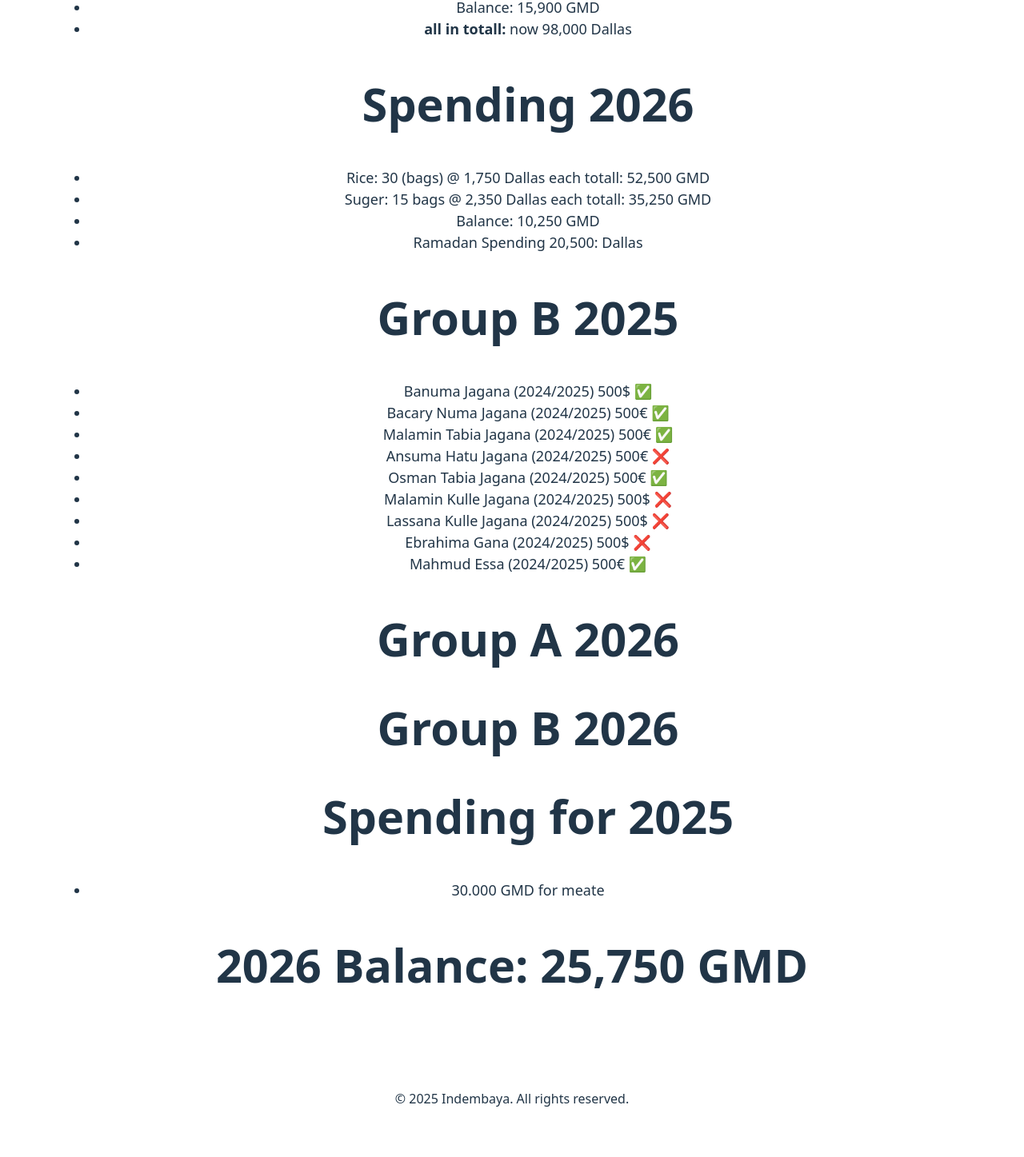
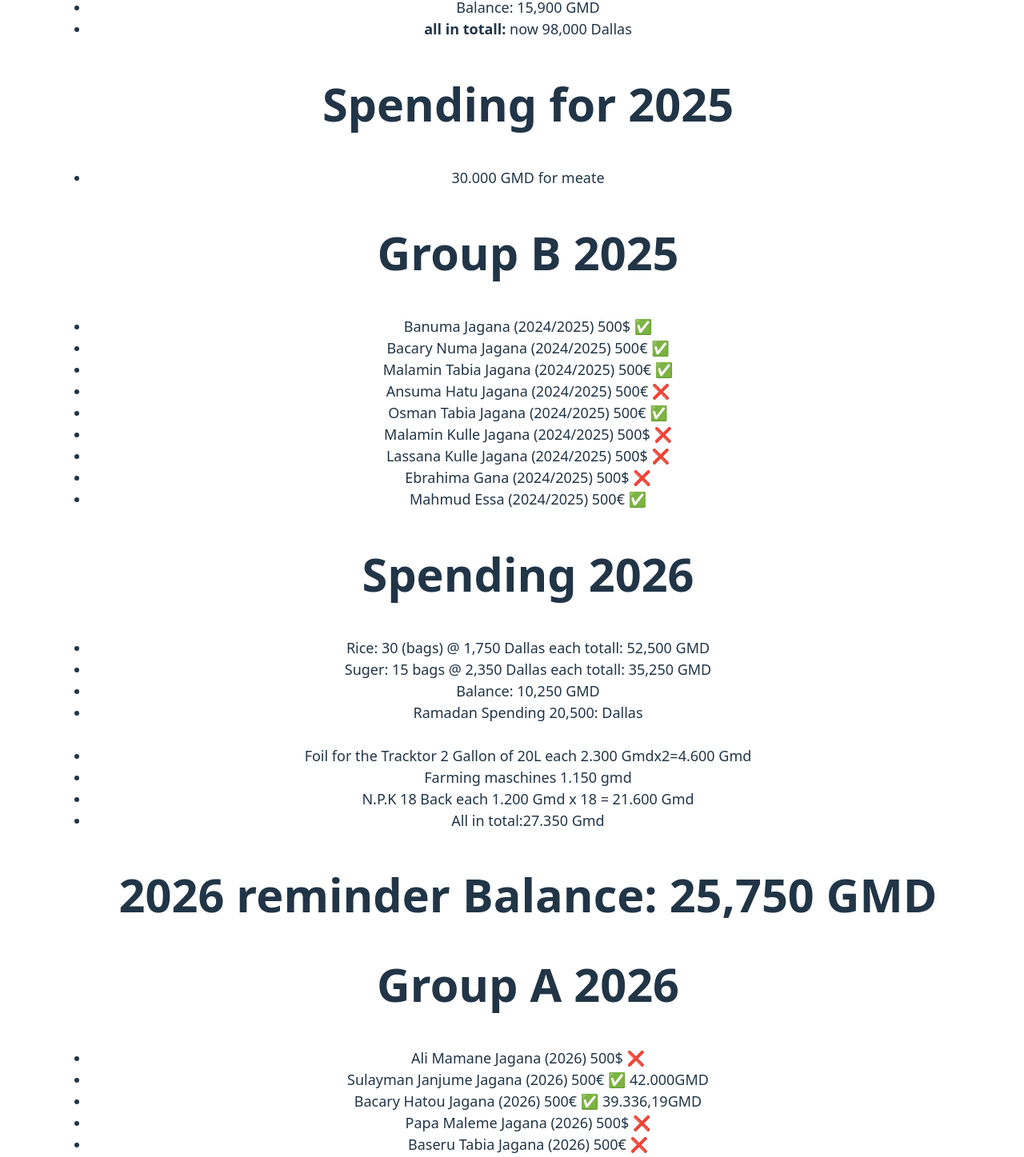
Before and after one commit to Malaminjagana/Indembaya-react, a React (Vite) app: page / in a window 1280 px wide. Shown: the part 1327-2774 px from the top of the page at 80% size. Built offline with nearby package versions, Linux system fonts and the light colour scheme.

Commit message:
2026 info added

```diff
--- a/src/components/Section.jsx
+++ b/src/components/Section.jsx
@@ -14,7 +14,7 @@ function Section() {
         <li>Papa Maleme Jagana 2024 500$ ✅</li>
         <li>Baseru Tabia Jagana (2024/2025) 500€ ✅</li>
         <li>Malamin Essa Jagana 2024 500€ ✅</li>
-        <li>MAlamin Ali Jagana (2024/2025) 500$ ✅</li>
+        <li>Malamin Ali Jagana (2024/2025) 500$ ✅</li>
         <li>Lassa kinda Jagana 2024 500€ ❌</li>
 
 
@@ -27,15 +27,10 @@ function Section() {
                <p>Statement Summary (16 September 2025)</p>
                 <li>Kacho Spending: 37,775 Dallas</li>
                 <li>Balance: 15,900 GMD</li>
-                <li> <strong> all in totall:</strong> now 98,000 Dallas </li>
+        <li> <strong> all in totall:</strong> now 98,000 Dallas </li>
+          <h1>Spending  for 2025</h1>
 
-        <h1>Spending 2026</h1>
-         <li> Rice: 30 (bags)  @ 1,750  Dallas each totall: 52,500 GMD  </li>
-        <li>  Suger: 15 bags @ 2,350  Dallas each totall: 35,250 GMD</li>
-
-        <li>Balance: 10,250 GMD</li>
-       <li> Ramadan Spending 20,500: Dallas</li>
-
+                 <li> 30.000 GMD for meate</li>
 
 
 
@@ -55,18 +50,57 @@ function Section() {
         <li>Lassana Kulle Jagana (2024/2025) 500$ ❌</li>
         <li>Ebrahima Gana (2024/2025) 500$ ❌</li>
         <li>Mahmud Essa (2024/2025) 500€ ✅</li>
+           <h1>Spending 2026</h1>
+         <li> Rice: 30 (bags)  @ 1,750  Dallas each totall: 52,500 GMD  </li>
+        <li>  Suger: 15 bags @ 2,350  Dallas each totall: 35,250 GMD</li>
 
-       <h1>Group A 2026 </h1>
+        <li>Balance: 10,250 GMD</li>
+        <li> Ramadan Spending 20,500: Dallas</li> <br/>
 
-       <h1>Group B 2026</h1>
+        <li>Foil for the Tracktor 2 Gallon of 20L each 2.300 Gmdx2=4.600 Gmd</li>
+        <li>Farming maschines 1.150 gmd</li>
+        <li> N.P.K 18 Back each 1.200 Gmd x 18 = 21.600 Gmd</li>
 
-                 <h1>Spending  for 2025</h1>
-
-                 <li> 30.000 GMD for meate</li>
+        <li>All in total:27.350 Gmd</li>
 
 
+              <h1>2026  reminder Balance: 25,750 GMD</h1>
+
+
+
+
+
+
+        <h1>Group A 2026 </h1>
+        <li>Ali Mamane Jagana (2026) 500$ ❌</li>
+        <li>Sulayman Janjume Jagana (2026) 500€ ✅ 42.000GMD</li>
+        <li>Bacary Hatou Jagana (2026) 500€ ✅ 39.336,19GMD</li>
+        <li>Papa Maleme Jagana (2026) 500$ ❌</li>
+        <li>Baseru Tabia Jagana (2026) 500€ ❌</li>
+        <li>Malamin Essa Jagana (2026) 500€ ❌</li>
+        <li>Malamin Ali Jagana (2026) 500$ ❌</li>
+        <li>Lassa kinda Jagana (2026) 500€ ❌</li>
+
+
+
+
+
+
+
+
+        <h1>Group B 2026</h1>
+        <li>Banuma Jagana (2026) 500$ ❌</li>
+        <li> Bacary Numa Jagana (2026) 500€ ❌</li>
+        <li>Malamin Tabia Jagana (2026) 500€ ❌</li>
+        <li>Ansuma Hatu Jagana (2026) 500€ ❌</li>
+        <li>Osman Tabia Jagana (2026) 500€ ❌</li>
+        <li>Malamin Kulle Jagana (2026) 500$ ❌</li>
+        <li>Lassana Kulle Jagana (2026) 500$ ❌</li>
+        <li>Ebrahima Gana (2026) 500$ ❌</li>
+        <li>Mahmud Essa (2026) 500€ ❌</li>
+
       </ul>
-      <h1>2026 Balance: 25,750 GMD</h1>
+
     </section>
   );
 }
--- a/src/locales/en/translation.json
+++ b/src/locales/en/translation.json
@@ -3,6 +3,6 @@
   "about": "About Us",
   "contact": "Contact",
   "services": "Our Services",
-  "footer": "© 2025 Indembaya. All rights reserved.",
+  "footer": "© 2026 Indembaya. All rights reserved.",
   "section_text": "This is a multilingual website built with React."
 }
```
